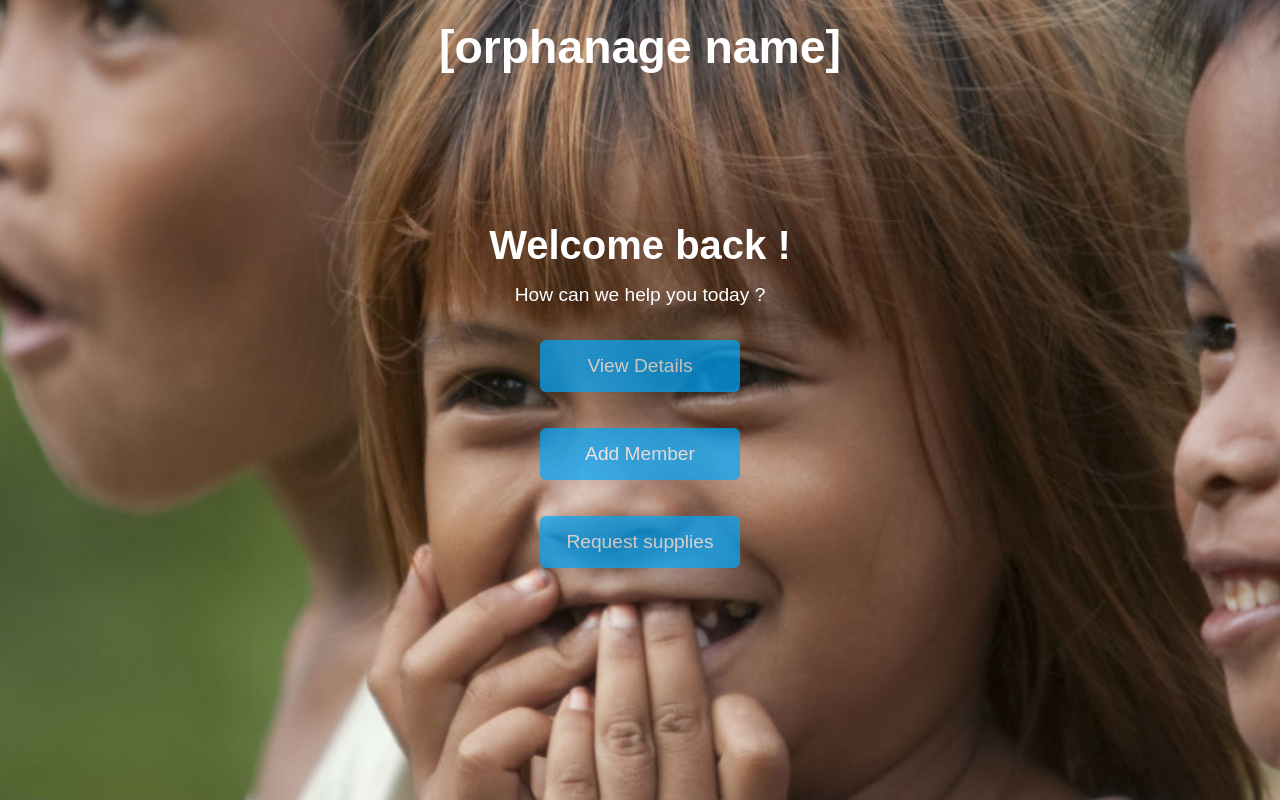
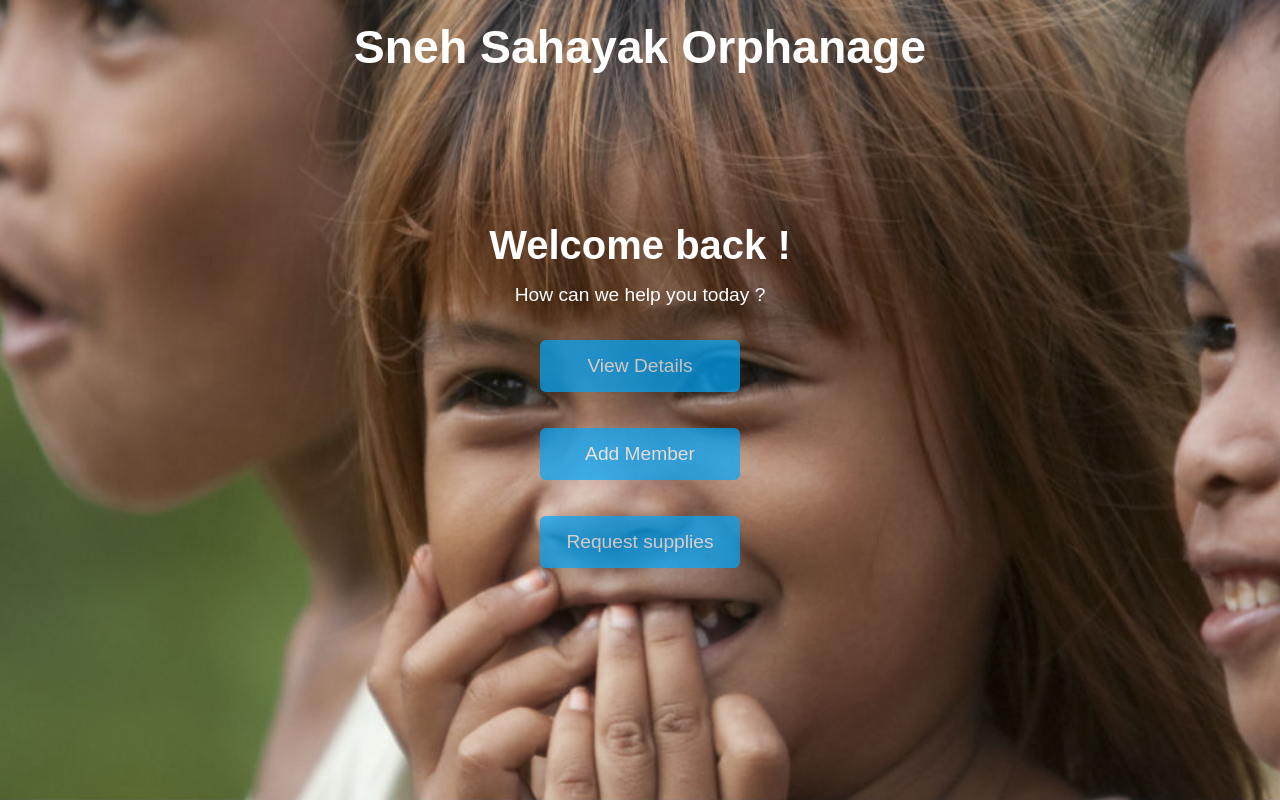
Before and after one commit to HaryiankKumra/sahayak12, a plain HTML site: page 2/ABOUT/LOGIN/MAIN/index.html in a window 1280 px wide. Drawn offline with Linux system fonts and the light colour scheme.

Commit message:
Update index.html

```diff
--- a/2/ABOUT/LOGIN/MAIN/index.html
+++ b/2/ABOUT/LOGIN/MAIN/index.html
@@ -8,7 +8,7 @@
 </head>
 <body>
     <section class="landing">
-        <h1 class="name">[orphanage name]</h1>
+        <h1 class="name">Sneh Sahayak Orphanage</h1>
         <h1 class="Welcome">Welcome back !</h1>
         <p class="help">How can we help you today ?</p>
         <div class="box">
```
